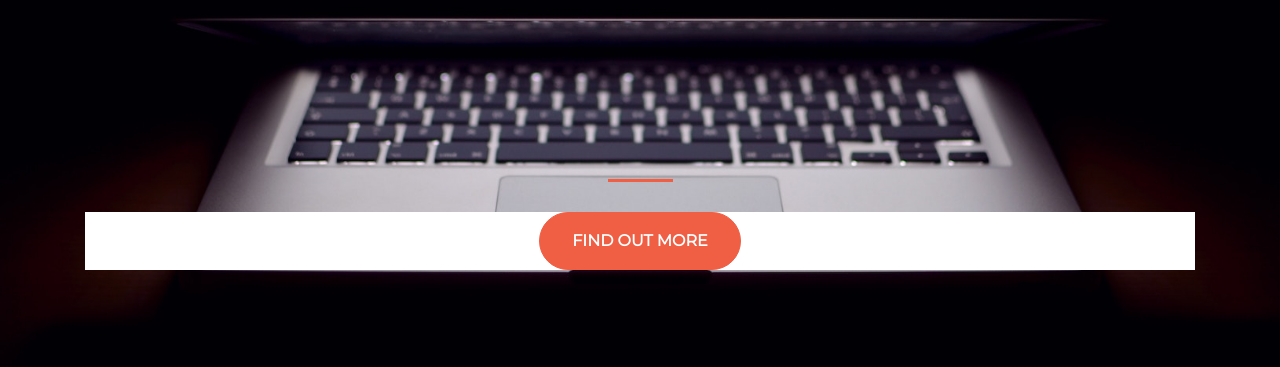
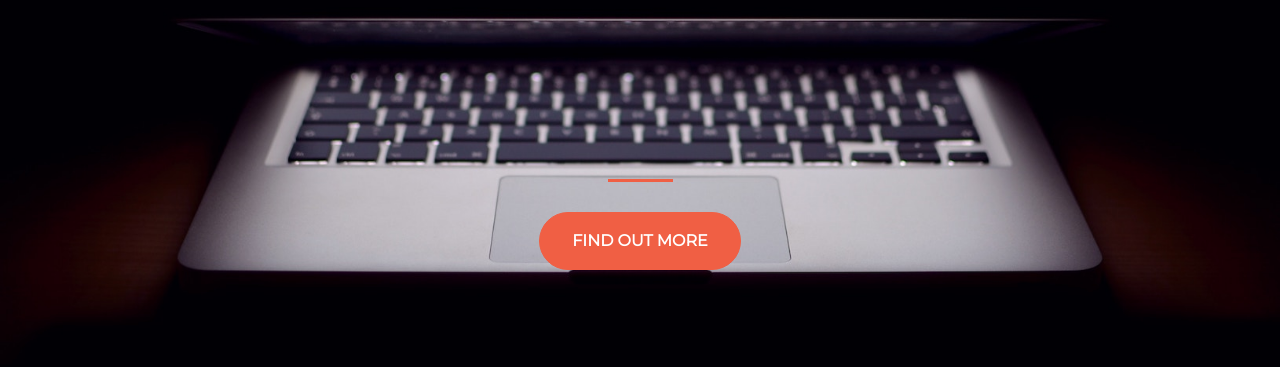
Before and after one commit to mendellini/mendellini.github.io, a plain HTML site: page index.html in a window 1280 px wide. Shown: the part 295-662 px from the top of the page. Drawn offline with nearby package versions, Linux system fonts and the light colour scheme.

Commit message:
update index.html

```diff
--- a/index.html
+++ b/index.html
@@ -29,7 +29,7 @@
 
                       <!-- Begin Mailchimp Signup Form -->
           <style type="text/css">
-            #mc_embed_signup{background:#fff; clear:left; font:14px Helvetica,Arial,sans-serif; }
+            #mc_embed_signup{clear:left; font:14px Helvetica,Arial,sans-serif; }
             /* Add your own Mailchimp form style overrides in your site stylesheet or in this style block.
                We recommend moving this block and the preceding CSS link to the HEAD of your HTML file. */
           </style>
```
